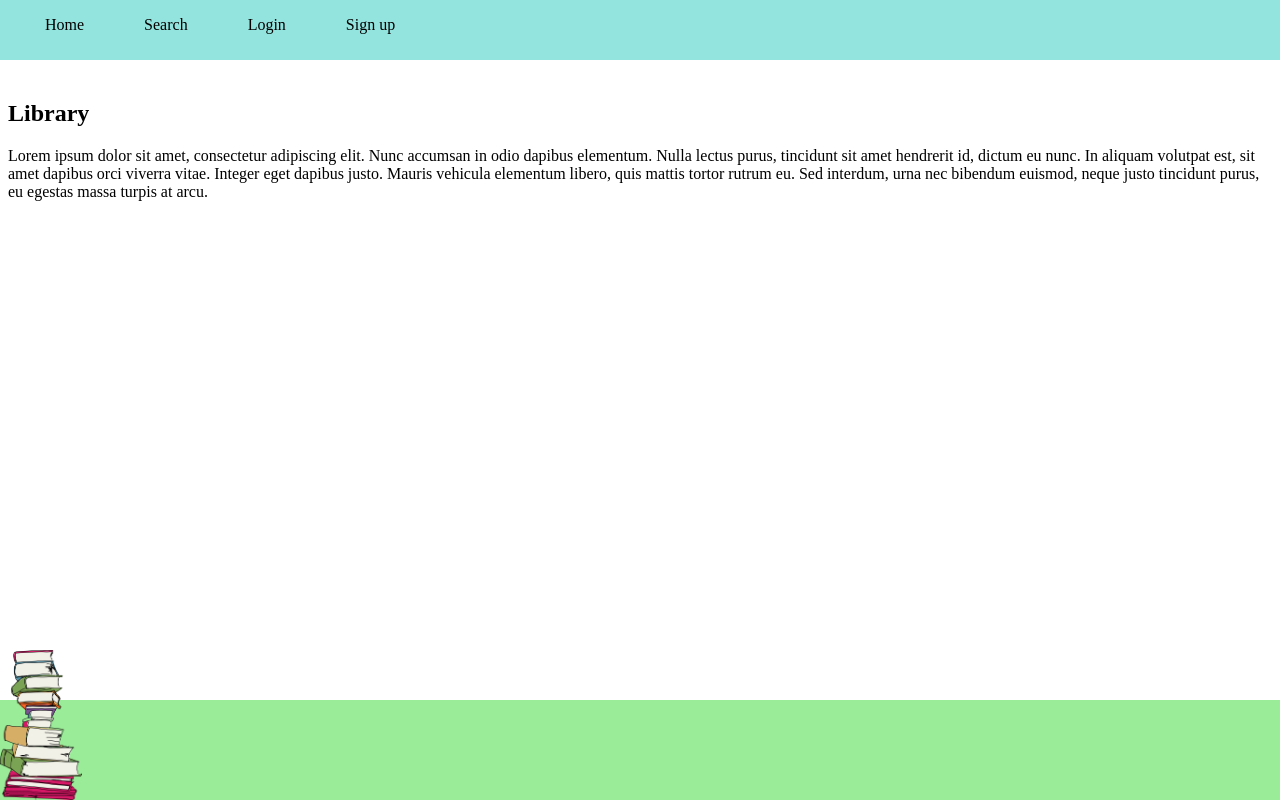
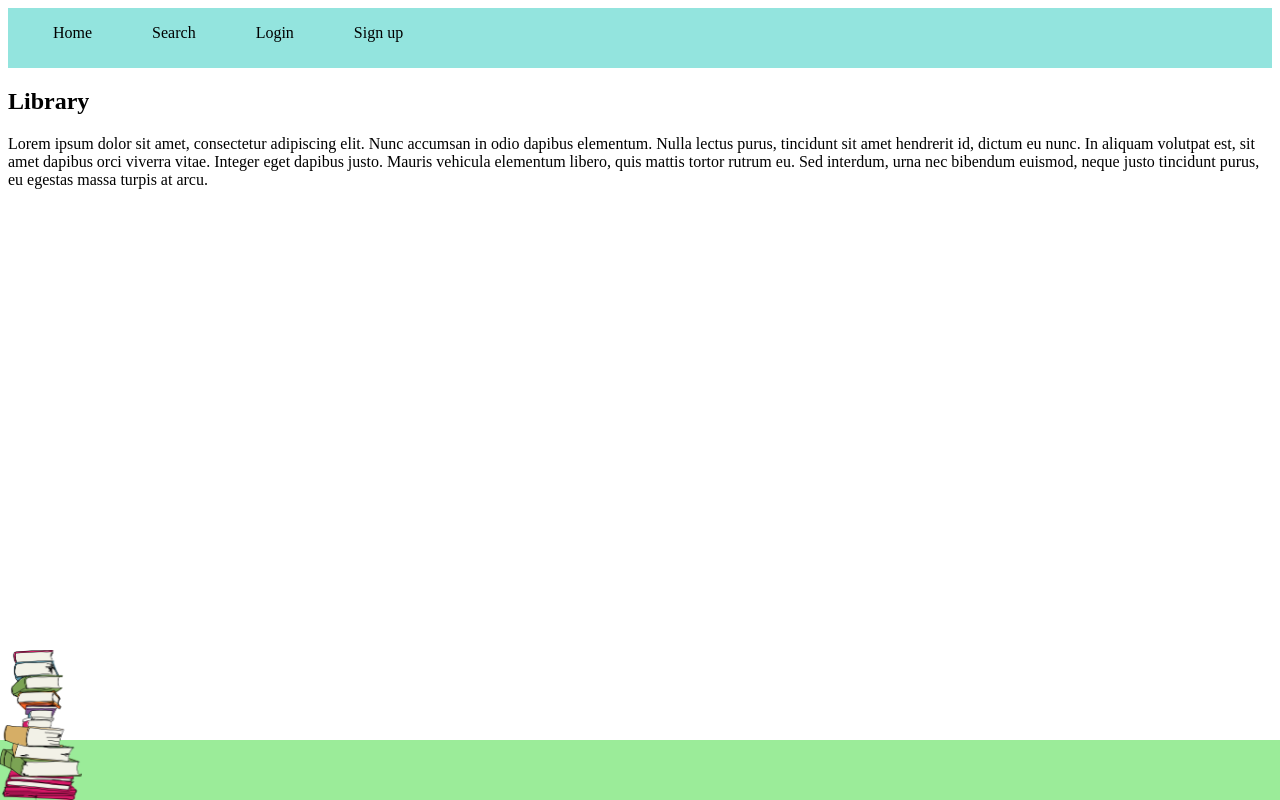
Before and after one commit to cat-rivers/react_library, a React (Create React App) app in the folder awesome_library/: page / in a window 1280 px wide. Built offline with nearby package versions, Linux system fonts and the light colour scheme.

Commit message:
modify app, footer, and home

```diff
--- a/awesome_library/src/App.js
+++ b/awesome_library/src/App.js
@@ -7,12 +7,14 @@ import Signup from "./components/Signup"
 import BookById from "./components/BookById"
 import SignupSuccessful from "./components/SignupSuccessful"
 import Header from "./components/Header"
+import Footer from "./components/Footer"
+
 
 function App() {
   return (
     <Router>
+      <Header/>
       <Routes>
-        <Route path="/" element={<Header/>}>
           <Route index element={<Home />} />
           <Route path="search" element={<Search/>} />
           <Route path="mypage" element={<MyPage/>} />
@@ -20,8 +22,8 @@ function App() {
           <Route path="login" element={<Login/>} />
           <Route path="signup" element={<Signup/>} />
           <Route path="search/book/{id}" element={<BookById/>} />
-        </Route>
       </Routes>
+      <Footer/>
     </Router>
   )
 }
--- /dev/null
+++ b/awesome_library/src/components/Footer.css
@@ -0,0 +1,15 @@
+.footer {
+    background-color: rgb(155, 236, 153);
+    position: fixed;
+    bottom: 0;
+    left: 0;
+    right: 0;
+    height:60px;
+}
+
+.footer img {
+    position: absolute;
+    bottom: 0;
+    left: 0;
+    height: 150px;
+}
--- /dev/null
+++ b/awesome_library/src/components/Footer.js
@@ -0,0 +1,14 @@
+import React from "react";
+import "./Footer.css";
+
+const Footer = () => {
+    return (
+        <div>
+            <div className="footer">
+                <img src={require("./book.png")} alt="Book image" />
+            </div>
+        </div>
+    )
+}
+
+export default Footer;
--- a/awesome_library/src/components/Header.css
+++ b/awesome_library/src/components/Header.css
@@ -1,7 +1,7 @@
 .navbar {
     display: flex;
     background-color: rgb(147, 228, 222);
-    position: absolute;
+    position: relative;
     top: 0;
     left: 0;
     right: 0;
--- a/awesome_library/src/components/Home.css
+++ b/awesome_library/src/components/Home.css
@@ -1,20 +1,4 @@
 .bodyContainer {
-    margin-top: 100px;
-    max-height: 20px;
+    margin-top: 10px;
+
 }
-
-.footer {
-    background-color: rgb(155, 236, 153);
-    position: absolute;
-    bottom: 0;
-    left: 0;
-    right: 0;
-    height:100px;
-}
-
-.footer img {
-    position: absolute;
-    bottom: 0;
-    left: 0;
-    height: 150px;
-}
--- a/awesome_library/src/components/Home.js
+++ b/awesome_library/src/components/Home.js
@@ -1,6 +1,6 @@
 import React from "react";
 import "./Home.css";
-import Header from "./Header";
+
 
 const Home = () => {
     return (
@@ -16,12 +16,9 @@ const Home = () => {
                     neque justo tincidunt purus, eu egestas massa turpis at arcu.
                 </p>
             </div>
-            <div className="footer">
-                <img src={require("./book.png")} alt="Book image" />
-            </div>
+
         </div>
     )
 }
 
-
 export default Home;
--- a/awesome_library/src/components/Login.js
+++ b/awesome_library/src/components/Login.js
@@ -1,6 +1,10 @@
 const Login = () => {
     return (
+        <>
+
         <h3>Placeholder</h3>
+
+        </>
     )
 }
 
--- a/awesome_library/src/components/Search.js
+++ b/awesome_library/src/components/Search.js
@@ -11,9 +11,6 @@ const Search = () => {
                     <button type="submit"> Submit </button>
                 </form>
             </div>
-            <div className="footer">
-                <img src={require("./book.png")} alt="Book image" />
-            </div>
         </div>
     )
 }
```
